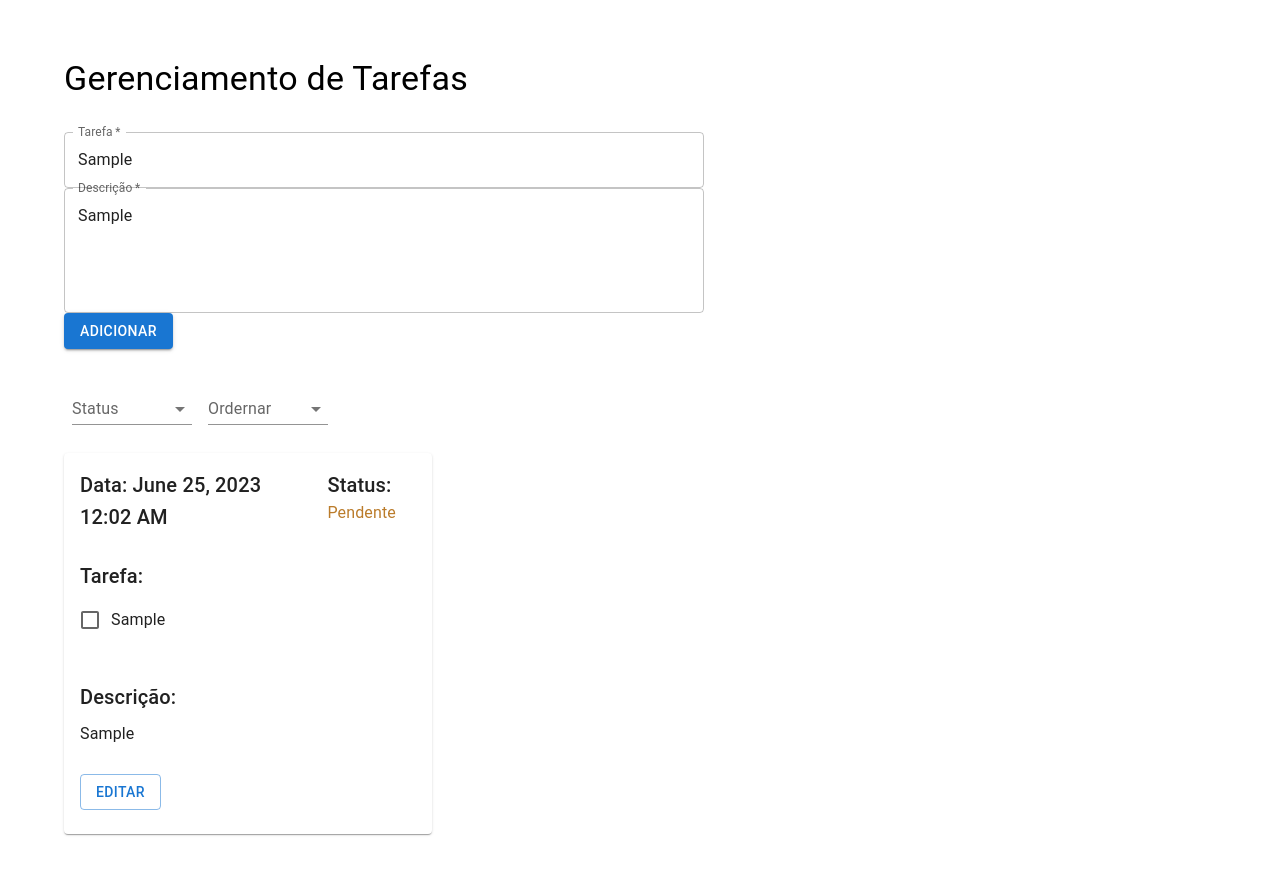
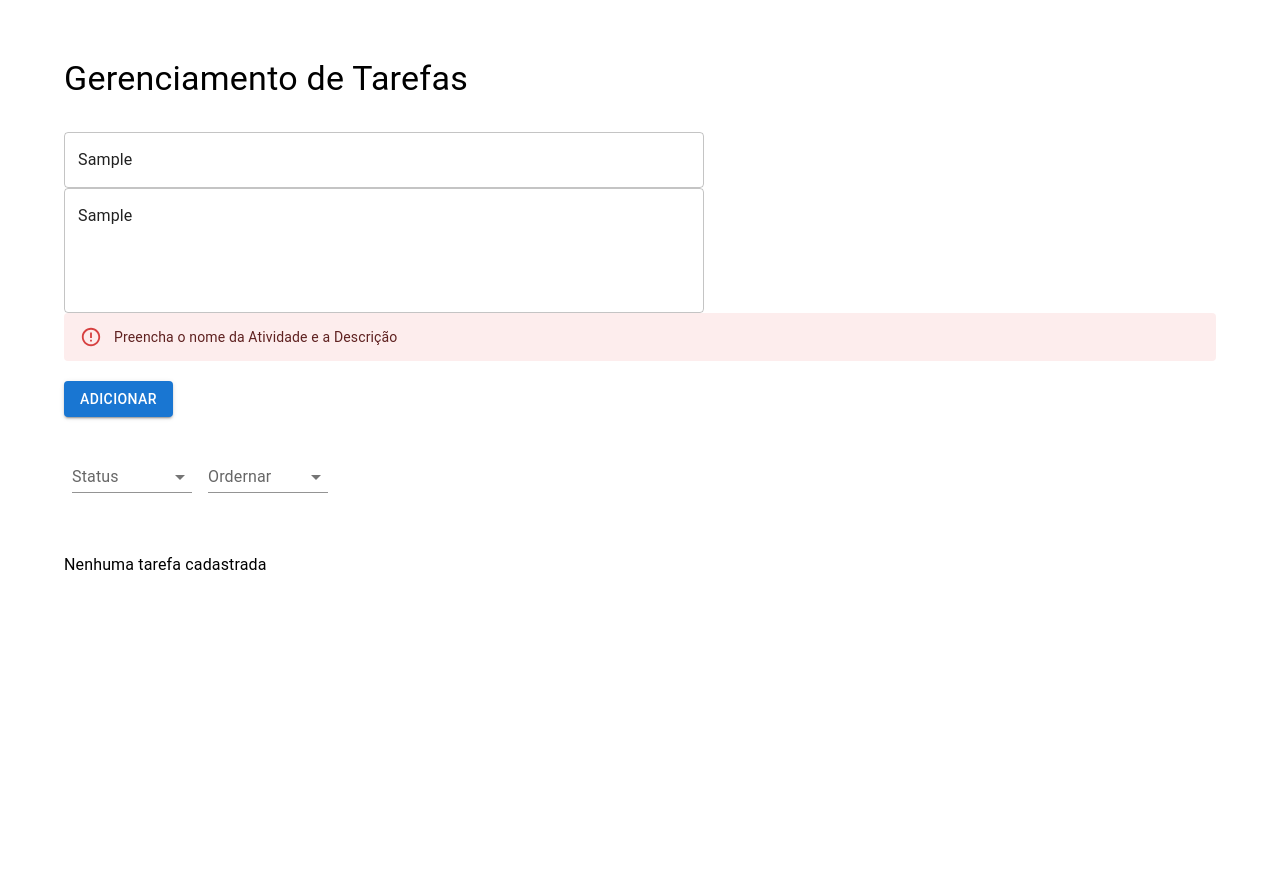
Before and after one commit to Carolbrandes/TodoApp-React-Redux, a React (Vite) app: page / in a window 1280 px wide. Both pictures are taken after typing "Sample", "Sample" into the empty fields and a click on the button "ADICIONAR". After the commit the page ends 800 px from the top, so only its background shows below. Built offline with nearby package versions, Linux system fonts and the light colour scheme.

Commit message:
register todo form validation

```diff
--- a/src/components/Form/index.tsx
+++ b/src/components/Form/index.tsx
@@ -4,6 +4,7 @@ import { connect } from 'react-redux'
 import { addNewTodo } from '@redux/thunk'
 import Button from '@mui/material/Button'
 import Box from '@mui/material/Box'
+
 
 import * as S from '@styles/Global'
 
@@ -15,27 +16,62 @@ const mapDispatchToProps = (dispatch: any) => ({
 
 class Form extends React.Component {
     state = {
-        name: '',
-        description: '',
-        status: 'p'
+        data: {
+            name: '',
+            description: '',
+            status: 'p'
+        },
+        errors: []
+    }
+
+    handleOnBlur = (event: ChangeEvent<HTMLInputElement>, input: string) => {
+
+        if (event.target.value.length == 0) {
+            input == 'name' ?
+                this.setState({
+                    errors: [...this.state.errors.filter(err => err.type != 'all'), { message: 'Preencha o nome da atividade', type: 'name' }]
+                }) : input == 'description' ? this.setState({
+                    errors: [...this.state.errors.filter(err => err.type != 'all'), { message: 'Preencha a descrição', type: 'description' }]
+                }) : false
+        }
     }
 
 
     handleChange = (event: ChangeEvent<HTMLInputElement>, input: string) => {
+
         input == 'name' ?
             this.setState({
-                name: event.target.value
+                data: {
+                    name: event.target.value
+                },
+                errors: this.state.errors.filter((error: any) => error.type != 'name' && error.type != 'all')
             }) : input == 'description' ? this.setState({
-                description: event.target.value
+                data: {
+                    description: event.target.value
+                },
+                errors: this.state.errors.filter((error: any) => error.type != 'description')
             }) : false
     }
 
     handleClick = () => {
-        this.props.addTodo({ ...this.state, id: nanoid(), date: `${new Date}` })
+        if (this.state.data.name && this.state.data.description) {
+            this.props.addTodo({ ...this.state.data, id: nanoid(), date: `${new Date}` })
+            this.setState({
+                errors: [],
+                data: {}
+            })
+
+            return
+        }
+
+        this.setState({
+            errors: [{message: 'Preencha o nome da Atividade e a Descrição', type:'all'}]
+        })
+
     }
 
     render() {
-        const name = this.state.name
+        const { name, description } = this.state.data
 
         return (
             <Box component="form">
@@ -43,8 +79,9 @@ class Form extends React.Component {
                 <S.InputWrapper
                     required
                     id="todo-name"
-                    label="Tarefa"
+                    placeholder="Tarefa"
                     value={name}
+                    onBlur={(event) => this.handleOnBlur(event, 'name')}
                     onChange={(event) => this.handleChange(event, 'name')}
                 />
 
@@ -52,15 +89,19 @@ class Form extends React.Component {
                 <S.InputWrapper
                     required
                     id="description"
-                    label="Descrição"
+                    placeholder="Descrição"
                     multiline
                     rows={4}
                     defaultValue=""
-                    value={this.state.description}
+                    value={description}
+                    onBlur={(event) => this.handleOnBlur(event, 'description')}
                     onChange={(event) => this.handleChange(event, 'description')}
                 />
 
 
+                {
+                    this.state?.errors?.map((error) => <S.ErrorMessage severity="error">{error.message}</S.ErrorMessage>)
+                }
 
                 <div>
                     <Button variant="contained" onClick={this.handleClick}>Adicionar</Button>
--- a/src/styles/Global.ts
+++ b/src/styles/Global.ts
@@ -1,8 +1,13 @@
 import styled from 'styled-components'
 import TextField from '@mui/material/TextField'
+import Alert from '@mui/material/Alert'
 
 
 export const InputWrapper = styled(TextField)`
     width: ${props => props.isEdit ? '100%' : '50vw'};
     margin-bottom: 30px;
 `
+
+export const ErrorMessage = styled(Alert)`
+    margin-bottom: 20px;
+`
```
